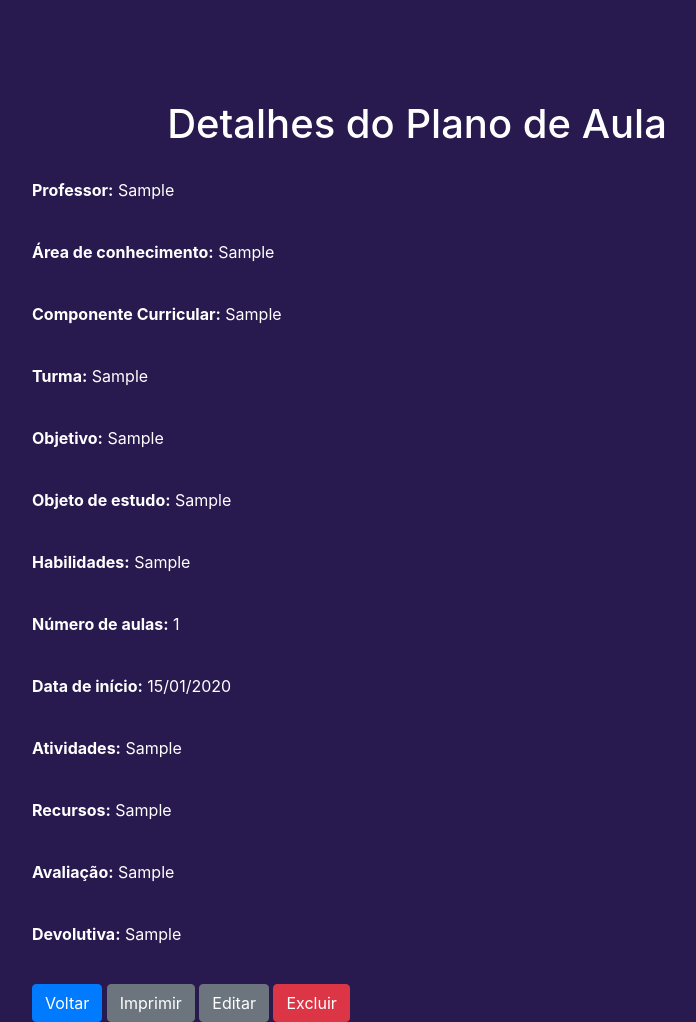
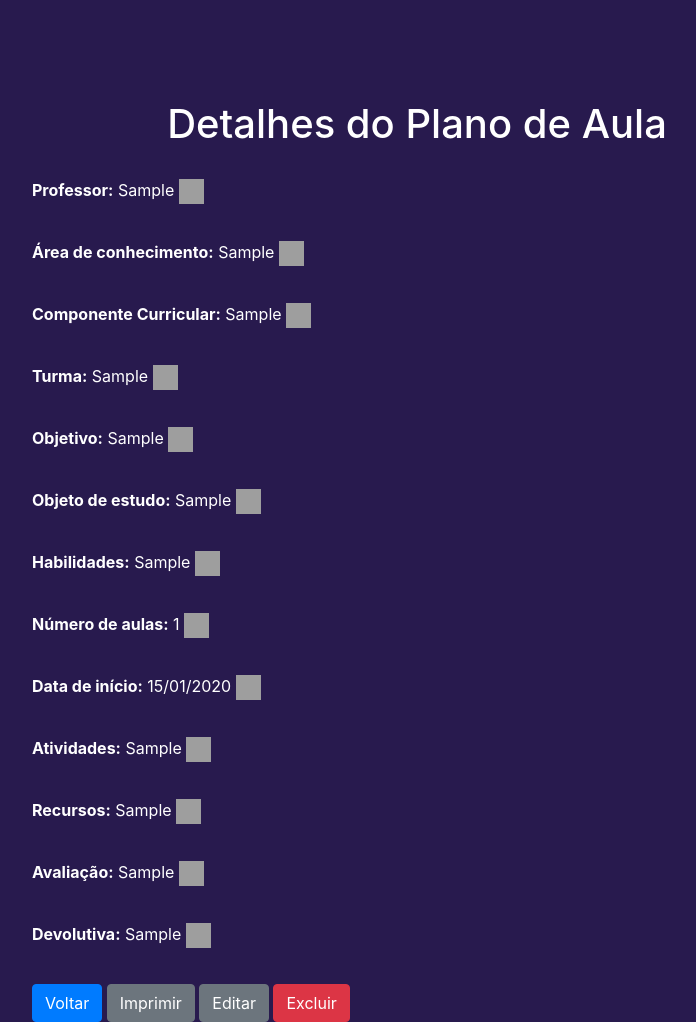
Before and after one commit to PretowPunks/Painel-de-gestao-pedagogica, a Flask app: page /view/1 in a window 1280 px wide. Shown: the whole page, without its empty margins (223-919 px from the left). Run offline with Flask 3, Linux system fonts and the light colour scheme; a user stored in the database is signed in; tables that the repository leaves empty hold one stand-in row (values such as "Sample post"); some libraries are stand-ins or nearby versions; grey boxes are pictures that could not be loaded.

Commit message:
Inclusão de recurso de leitura do formulário com áudio

```diff
--- a/templates/view.html
+++ b/templates/view.html
@@ -42,69 +42,107 @@
     <div class="container">
         <h2>Detalhes do Plano de Aula</h2>
 
+
         <div class="details">
             <label>Professor:</label>
             <span>{{ plano.professor }}</span>
+            <a href="#" class="play-audio-btn" data-title = "Professor" data-text="{{ plano.professor }}">
+                <img src="{{ url_for('static', filename='playaudio.jpg') }}" alt="Reproduzir Áudio" style="width: 25px; height: 25px;">
+            </a>
         </div>
 
         <div class="details">
             <label>Área de conhecimento:</label>
             <span>{{ plano.area_conhecimento }}</span>
+            <a href="#" class="play-audio-btn" data-title = "Área de conhecimento" data-text="{{ plano.area_conhecimento }}">
+                <img src="{{ url_for('static', filename='playaudio.jpg') }}" alt="Reproduzir Áudio" style="width: 25px; height: 25px;">
+            </a>
         </div>
 
         <div class="details">
             <label>Componente Curricular:</label>
             <span>{{ plano.componente_curricular }}</span>
+            <a href="#" class="play-audio-btn" data-title = "Componente Curricular" data-text="{{ plano.componente_curricular }}">
+                <img src="{{ url_for('static', filename='playaudio.jpg') }}" alt="Reproduzir Áudio" style="width: 25px; height: 25px;">
+            </a>
         </div>
 
         <div class="details">
             <label>Turma:</label>
-            <span>{{ plano.turma }}</span>
+            <span>{{ plano.turma }}</span><a href="#" class="play-audio-btn" data-title = "Turma" data-text="{{ plano.turma }}">
+                <img src="{{ url_for('static', filename='playaudio.jpg') }}" alt="Reproduzir Áudio" style="width: 25px; height: 25px;">
+            </a>
         </div>
 
         <div class="details">
             <label>Objetivo:</label>
             <span>{{ plano.objetivos }}</span>
+            <a href="#" class="play-audio-btn" data-title = "Objetivo" data-text="{{ plano.objetivos }}">
+                <img src="{{ url_for('static', filename='playaudio.jpg') }}" alt="Reproduzir Áudio" style="width: 25px; height: 25px;">
+            </a>
         </div>
 
         <div class="details">
             <label>Objeto de estudo:</label>
             <span>{{ plano.objeto_estudo }}</span>
+            <a href="#" class="play-audio-btn" data-title = "Objeto de estudo" data-text="{{ plano.objeto_estudo }}">
+                <img src="{{ url_for('static', filename='playaudio.jpg') }}" alt="Reproduzir Áudio" style="width: 25px; height: 25px;">
+            </a>
         </div>
 
         <div class="details">
             <label>Habilidades:</label>
             <span>{{ plano.habilidades }}</span>
+            <a href="#" class="play-audio-btn" data-title = "Habilidades" data-text="{{ plano.habilidades }}">
+                <img src="{{ url_for('static', filename='playaudio.jpg') }}" alt="Reproduzir Áudio" style="width: 25px; height: 25px;">
+            </a>
         </div>
 
         <div class="details">
             <label>Número de aulas:</label>
             <span>{{ plano.num_aulas }}</span>
+            <a href="#" class="play-audio-btn" data-title = "Número de aulas" data-text="{{ plano.num_aulas }}">
+                <img src="{{ url_for('static', filename='playaudio.jpg') }}" alt="Reproduzir Áudio" style="width: 25px; height: 25px;">
+            </a>
         </div>
 
         <div class="details">
             <label>Data de início:</label>
             <span>{{ plano.data_inicio.strftime('%d/%m/%Y') }}</span>
+            <a href="#" class="play-audio-btn" data-title = "Data de início" data-text="{{ plano.data_inicio }}">
+                <img src="{{ url_for('static', filename='playaudio.jpg') }}" alt="Reproduzir Áudio" style="width: 25px; height: 25px;">
+            </a>
         </div>
 
         <div class="details">
             <label>Atividades:</label>
             <span>{{ plano.atividades }}</span>
+            <a href="#" class="play-audio-btn" data-title = "Atividades" data-text="{{ plano.atividades }}">
+                <img src="{{ url_for('static', filename='playaudio.jpg') }}" alt="Reproduzir Áudio" style="width: 25px; height: 25px;">
+            </a>
         </div>
 
         <div class="details">
             <label>Recursos:</label>
-            <span>{{ plano.recursos }}</span>
+            <span>{{ plano.recursos }}</span><a href="#" class="play-audio-btn" data-title = "Recursos" data-text="{{ plano.recursos }}">
+                <img src="{{ url_for('static', filename='playaudio.jpg') }}" alt="Reproduzir Áudio" style="width: 25px; height: 25px;">
+            </a>
         </div>
 
         <div class="details">
             <label>Avaliação:</label>
             <span>{{ plano.avaliacao }}</span>
+            <a href="#" class="play-audio-btn" data-title = "Avaliação" data-text="{{ plano.avaliacao }}">
+                <img src="{{ url_for('static', filename='playaudio.jpg') }}" alt="Reproduzir Áudio" style="width: 25px; height: 25px;">
+            </a>
         </div>
 
         <div class="details">
             <label>Devolutiva:</label>
             <span>{{ plano.devolutiva }}</span>
+            <a href="#" class="play-audio-btn" data-title = "Devolutiva" data-text="{{ plano.devolutiva}}">
+                <img src="{{ url_for('static', filename='playaudio.jpg') }}" alt="Reproduzir Áudio" style="width: 25px; height: 25px;">
+            </a>
 
         </div class="no-print">
         <a href="{{ url_for('planos_de_aula') }}" class="btn btn-primary">Voltar</a>
@@ -118,5 +156,30 @@
 
     <script src="https://code.jquery.com/jquery-3.6.0.min.js"></script>
     <script src="https://maxcdn.bootstrapcdn.com/bootstrap/4.0.0/js/bootstrap.min.js"></script>
+    <script>
+        // Função para reproduzir áudio
+        function playAudio(title, text) {
+            // Use a síntese de fala do navegador para gerar áudio
+            var speechSynthesis = window.speechSynthesis;
+
+            // Crie uma mensagem de fala que inclua o título e o conteúdo
+            var message = new SpeechSynthesisUtterance(`${title}. ${text}`);
+            message.lang = 'pt-BR'; // Defina o idioma, se necessário
+
+            // Reproduza o áudio
+            speechSynthesis.speak(message);
+        }
+
+        // Adicione um evento de clique a todos os links de reprodução de áudio
+        var playLinks = document.querySelectorAll(".play-audio-btn");
+        playLinks.forEach(function(link) {
+            link.addEventListener("click", function(e) {
+                e.preventDefault(); // Impedir o link de redirecionar
+                var title = link.getAttribute("data-title");
+                var text = link.getAttribute("data-text");
+                playAudio(title, text);
+            });
+        });
+    </script>
 </body>
 </html>
```
